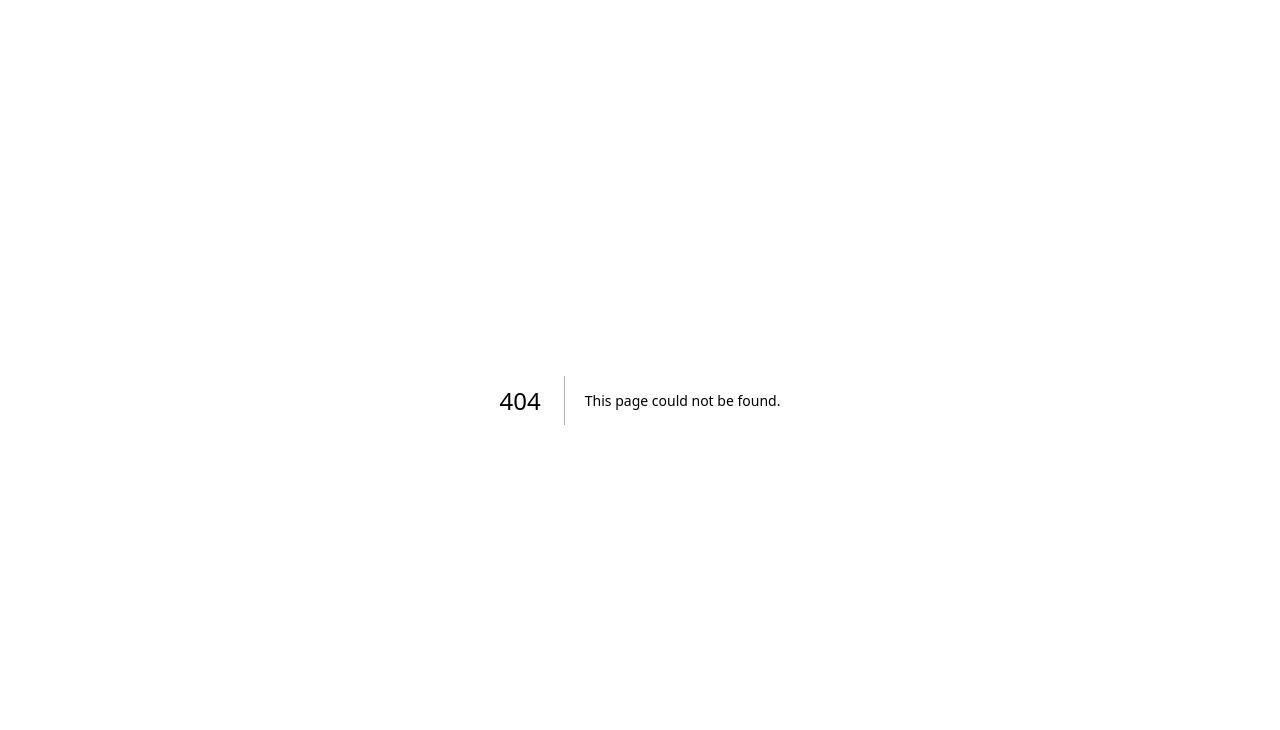
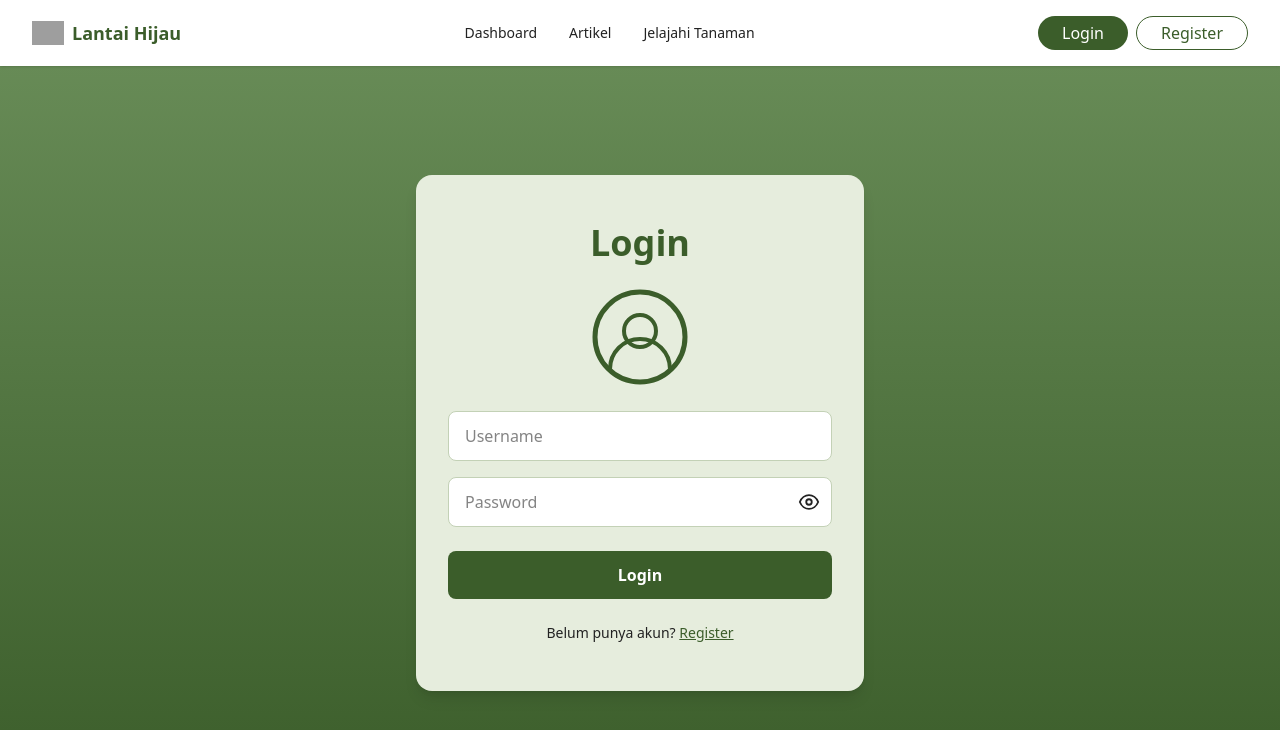
Before and after one commit to rbdmn/LantaiHijau_SECOMP2025, a Next.js app in the folder frontend/: page /login in a window 1280 px wide. Before the commit this address had no page. Shown: the top 730 px of the page. Built offline with nearby package versions, Linux system fonts and the light colour scheme; grey boxes are pictures that could not be loaded.

Commit message:
login belum di rapihin

```diff
--- /dev/null
+++ b/frontend/app/login/page.tsx
@@ -0,0 +1,44 @@
+import Image from "next/image";
+
+export default function LoginPage() {
+  return (
+    <div className="min-h-screen flex flex-col bg-gradient-to-b from-[#6B8F5A] to-[#3B5D2A]">
+      {/* Header */}
+      <header className="w-full bg-white flex items-center justify-between px-8 py-4 shadow-sm">
+        <div className="flex items-center gap-2">
+          <Image src="/logo.svg" alt="Lantai Hijau Logo" width={32} height={32} />
+          <span className="text-[#3B5D2A] font-bold text-lg">Lantai Hijau</span>
+        </div>
+        <nav className="flex gap-8 text-sm text-[#222]">
+          <a href="#dashboard" className="hover:underline">Dashboard</a>
+          <a href="#artikel" className="hover:underline">Artikel</a>
+          <a href="#tanaman" className="hover:underline">Jelajahi Tanaman</a>
+        </nav>
+        <div className="flex gap-2">
+          <button className="px-6 py-1 rounded-full bg-[#3B5D2A] text-white hover:bg-[#2e4a1f]">Login</button>
+          <button className="px-6 py-1 rounded-full border border-[#3B5D2A] text-[#3B5D2A] bg-white hover:bg-[#F0F5ED]">Register</button>
+        </div>
+      </header>
+      {/* Login Card */}
+      <main className="flex flex-1 items-center justify-center">
+        <div className="bg-[#E6EDDD] rounded-2xl shadow-lg px-8 py-12 w-full max-w-md flex flex-col items-center">
+          <h1 className="text-4xl font-bold text-[#3B5D2A] mb-6">Login</h1>
+          <div className="mb-6">
+            <svg width="100" height="100" viewBox="0 0 100 100" fill="none"><circle cx="50" cy="50" r="45" stroke="#3B5D2A" strokeWidth="5"/><circle cx="50" cy="44" r="16" stroke="#3B5D2A" strokeWidth="4"/><path d="M80 82c0-16.569-13.431-30-30-30s-30 13.431-30 30" stroke="#3B5D2A" strokeWidth="4" strokeLinecap="round"/></svg>
+          </div>
+          <form className="w-full flex flex-col gap-4">
+            <input type="text" placeholder="Username" className="w-full px-4 py-3 rounded-md border border-[#C3D1B6] focus:outline-none focus:ring-2 focus:ring-[#3B5D2A] bg-white" />
+            <div className="relative w-full">
+              <input type="password" placeholder="Password" className="w-full px-4 py-3 rounded-md border border-[#C3D1B6] focus:outline-none focus:ring-2 focus:ring-[#3B5D2A] bg-white pr-10" />
+              <span className="absolute right-3 top-1/2 -translate-y-1/2 cursor-pointer">
+                <svg width="22" height="22" fill="none" stroke="#222" strokeWidth="2" viewBox="0 0 24 24"><circle cx="12" cy="12" r="3"/><path d="M2 12C3.73 7.61 7.94 4.5 12 4.5c4.06 0 8.27 3.11 10 7.5-1.73 4.39-5.94 7.5-10 7.5-4.06 0-8.27-3.11-10-7.5z"/></svg>
+              </span>
+            </div>
+            <button type="submit" className="w-full mt-2 bg-[#3B5D2A] text-white py-3 rounded-md font-semibold hover:bg-[#2e4a1f] transition">Login</button>
+          </form>
+          <p className="mt-6 text-center text-[#222] text-sm">Belum punya akun? <a href="#" className="text-[#3B5D2A] underline font-medium">Register</a></p>
+        </div>
+      </main>
+    </div>
+  );
+}
```
